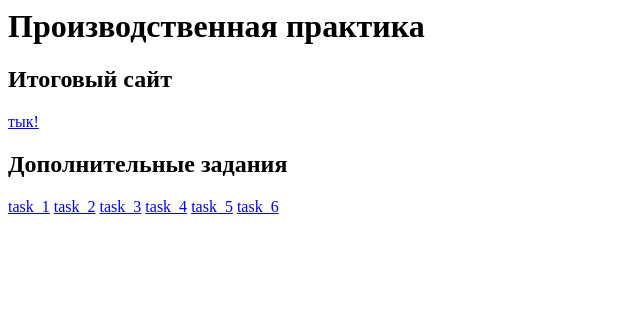
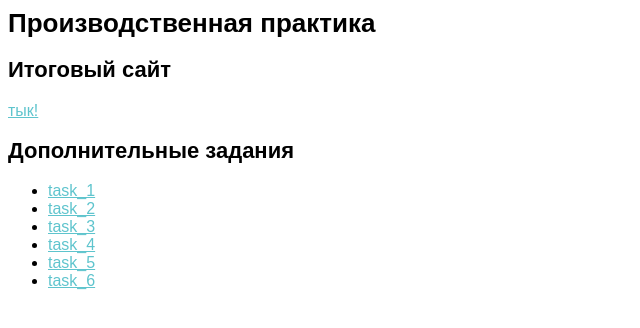
Before and after one commit to phantasma9or1a/phantasma9or1a.github.io, a plain HTML site: page index.html in a window 1280 px wide. Shown: the whole page, without its empty margins (0-640 px from the left). Drawn offline with Linux system fonts and the light colour scheme.

Commit message:
Update index.html

```diff
--- a/index.html
+++ b/index.html
@@ -3,7 +3,28 @@
   <head>
     <meta charset="UTF-8">
     <title>Моя семья - мой космос</title>
+
     <style>
+      body {
+        font-family: Arial;
+        font-size: 16px;
+      }
+
+      h1 {
+        font-size: 26px;
+      }
+
+      h2 {
+        font-size: 22px;
+      }
+
+      a {
+        color: #5EC4CD;
+      }
+
+      a: hover {
+        color: #FFB573;
+      }
 
     </style>
   </head>
@@ -21,12 +42,14 @@
     <div>
       <h2>Дополнительные задания</h2>
 
-      <a href="html-practice/3 week/Доп. таски/task1.html">task_1</a>
-      <a href="html-practice/3 week/Доп. таски/task2.html">task_2</a>
-      <a href="html-practice/3 week/Доп. таски/task3.html">task_3</a>
-      <a href="html-practice/3 week/Доп. таски/task4.html">task_4</a>
-      <a href="html-practice/3 week/Доп. таски/task5.html">task_5</a>
-      <a href="html-practice/3 week/Доп. таски/task6.html">task_6</a>
+      <ul>
+        <li><a href="html-practice/3 week/Доп. таски/task1.html">task_1</a></li>
+        <li><a href="html-practice/3 week/Доп. таски/task2.html">task_2</a></li>
+        <li><a href="html-practice/3 week/Доп. таски/task3.html">task_3</a></li>
+        <li><a href="html-practice/3 week/Доп. таски/task4.html">task_4</a></li>
+        <li><a href="html-practice/3 week/Доп. таски/task5.html">task_5</a></li>
+        <li><a href="html-practice/3 week/Доп. таски/task6.html">task_6</a></li>
+      </ul>
     </div>
 
   </body>
```
